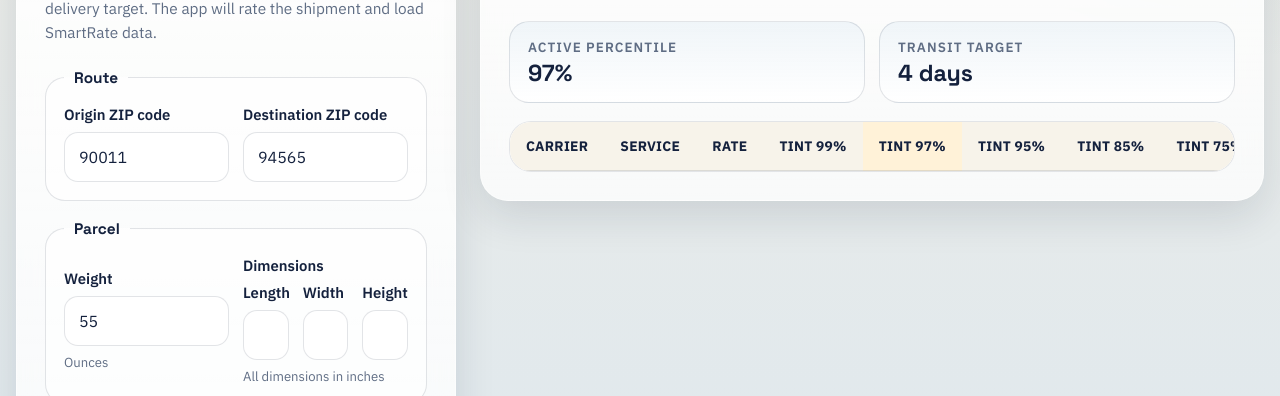
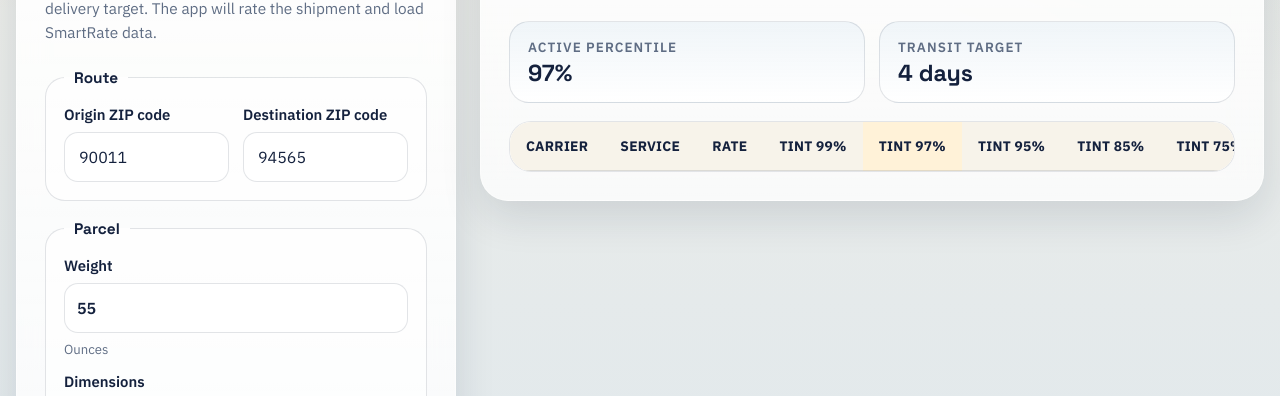
Before and after one commit to LoganSimonsen/smart_rate_demo_v2, a website: page index.html in a window 1280 px wide. Shown: the part 542-938 px from the top of the page. Drawn offline with nearby package versions, Linux system fonts and the light colour scheme; no server answers.

Commit message:
Improve parcel input layout

```diff
--- a/index.html
+++ b/index.html
@@ -98,7 +98,7 @@
 
             <fieldset class="form-section">
               <legend>Parcel</legend>
-              <div class="field-grid field-grid-two">
+              <div class="field-grid parcel-grid">
                 <label class="field field-emphasis">
                   <span>Weight</span>
                   <input
--- a/smart_rate_style.css
+++ b/smart_rate_style.css
@@ -227,6 +227,10 @@ img {
   grid-template-columns: repeat(2, minmax(0, 1fr));
 }
 
+.parcel-grid {
+  grid-template-columns: 1fr;
+}
+
 .field-grid-three {
   grid-template-columns: repeat(3, minmax(0, 1fr));
 }
@@ -252,7 +256,7 @@ img {
 }
 
 .field-emphasis {
-  justify-content: center;
+  justify-content: flex-start;
 }
 
 input,
@@ -275,6 +279,20 @@ select {
     border-color 160ms ease,
     box-shadow 160ms ease,
     transform 160ms ease;
+}
+
+input[type="number"] {
+  padding: 0 2.2rem 0 12px;
+  font-weight: 600;
+  text-align: left;
+  -webkit-text-fill-color: var(--ink);
+  appearance: textfield;
+  -moz-appearance: textfield;
+}
+
+input[type="number"]::-webkit-outer-spin-button,
+input[type="number"]::-webkit-inner-spin-button {
+  margin: 0;
 }
 
 input[type="text"]:focus,
@@ -506,6 +524,7 @@ select:focus {
 
   .field-grid-two,
   .field-grid-three,
+  .parcel-grid,
   .results-toolbar {
     grid-template-columns: 1fr;
   }
```
